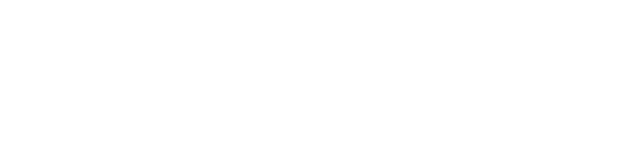
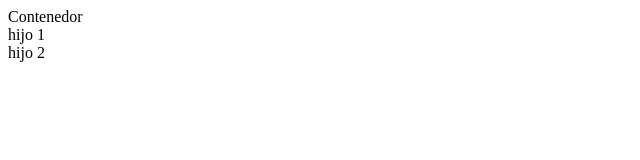
Before and after one commit to FlorGRP/Prueba, a plain HTML site: page Index.html in a window 1280 px wide. Shown: the whole page, without its empty margins (0-640 px from the left). Drawn offline with Linux system fonts and the light colour scheme.

Commit message:
Agrego titulo

```diff
--- a/Index.html
+++ b/Index.html
@@ -7,6 +7,9 @@
     <title>Document</title>
 </head>
 <body>
+    <div>Contenedor</div>
+        <div>hijo 1</div>
+        <div>hijo 2</div>
 
 </body>
 </html>
```
